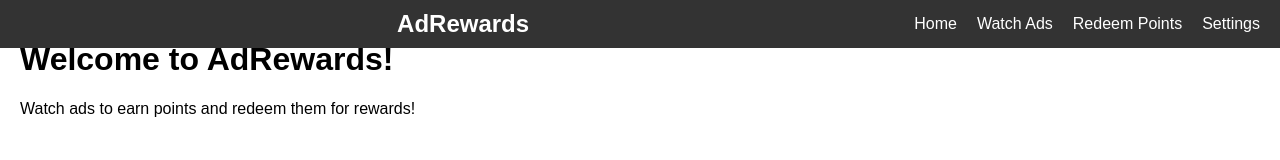
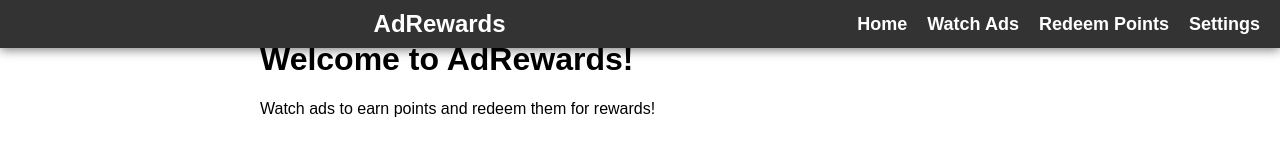
Before and after one commit to Adrewards/adrewards.github.io, a plain HTML site: page index.html in a window 1280 px wide. Drawn offline with Linux system fonts and the light colour scheme.

Commit message:
Update style.css

```diff
--- a/style.css
+++ b/style.css
@@ -8,6 +8,8 @@ body {
 }
 
 .container {
+  max-width: 800px;
+  margin: 0 auto;
   padding: 20px;
 }
 
@@ -23,6 +25,7 @@ body {
   align-items: center;
   padding: 10px;
   z-index: 1;
+  box-shadow: 0px 2px 10px rgba(0, 0, 0, 0.5);
 }
 
 .navbar-brand {
@@ -37,6 +40,7 @@ body {
   color: #fff;
   font-size: 24px;
   cursor: pointer;
+  margin-right: 10px;
 }
 
 .navbar-nav {
@@ -44,6 +48,7 @@ body {
   margin: 0;
   padding: 0;
   display: flex;
+  align-items: center;
 }
 
 .nav-item {
@@ -53,6 +58,12 @@ body {
 .nav-item a {
   color: #fff;
   text-decoration: none;
+  font-size: 18px;
+  font-weight: bold;
+}
+
+.nav-item a:hover {
+  text-decoration: underline;
 }
 
 @media screen and (max-width: 768px) {
@@ -76,4 +87,8 @@ body {
     display: block;
     margin: 10px 0;
   }
+
+  .navbar-toggle {
+    margin-right: 0;
+  }
 }
```
